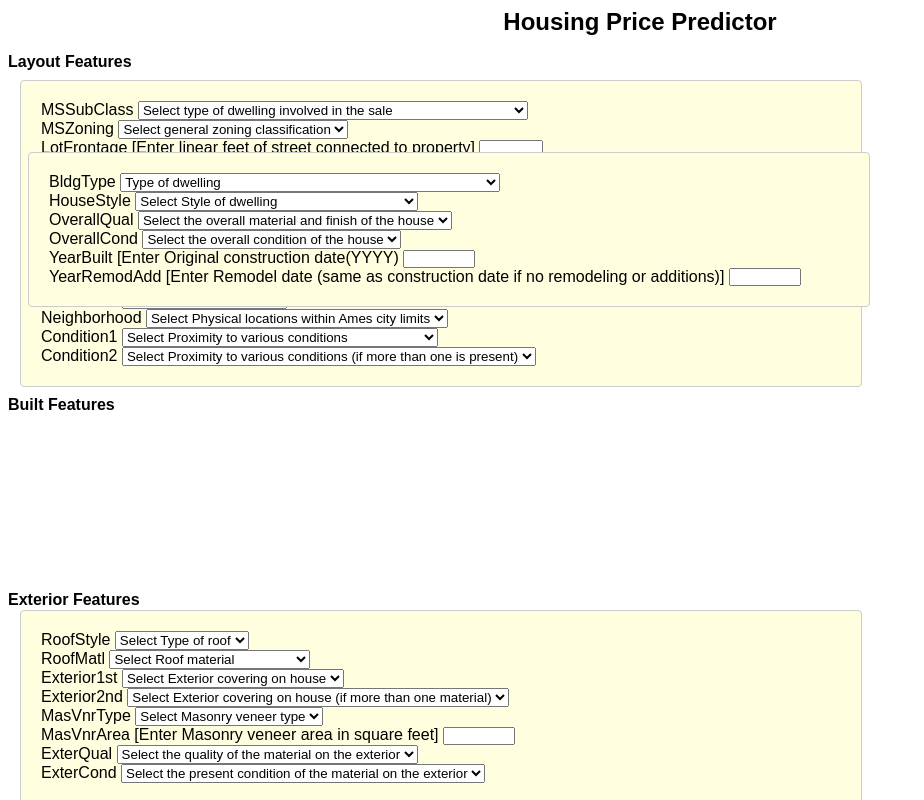
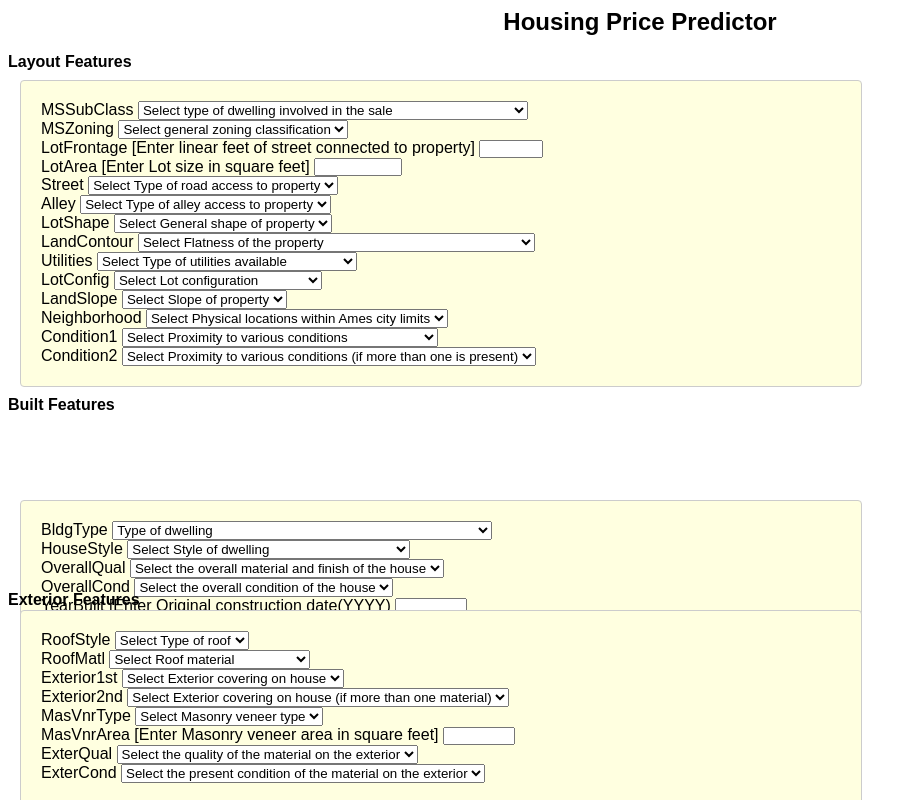
Before and after one commit to SiddharthSunilPatil/house_price_advanced_regression, a Flask app: page /predict_data in a window 1280 px wide. Shown: the whole page, without its empty margins (0-924 px from the left). Run offline with Flask 3, Linux system fonts and the light colour scheme.

Commit message:
updated style_home.css

```diff
--- a/static/style_home.css
+++ b/static/style_home.css
@@ -15,8 +15,8 @@ body {
   }
   .form-box_built_features {
     max-width: 800px;
-    position: relative ;
-    top: 100px;
+    position: absolute ;
+    top: 500px;
     left: 20px;
     background-color: #FFFFE0;
     padding: 20px;
```
